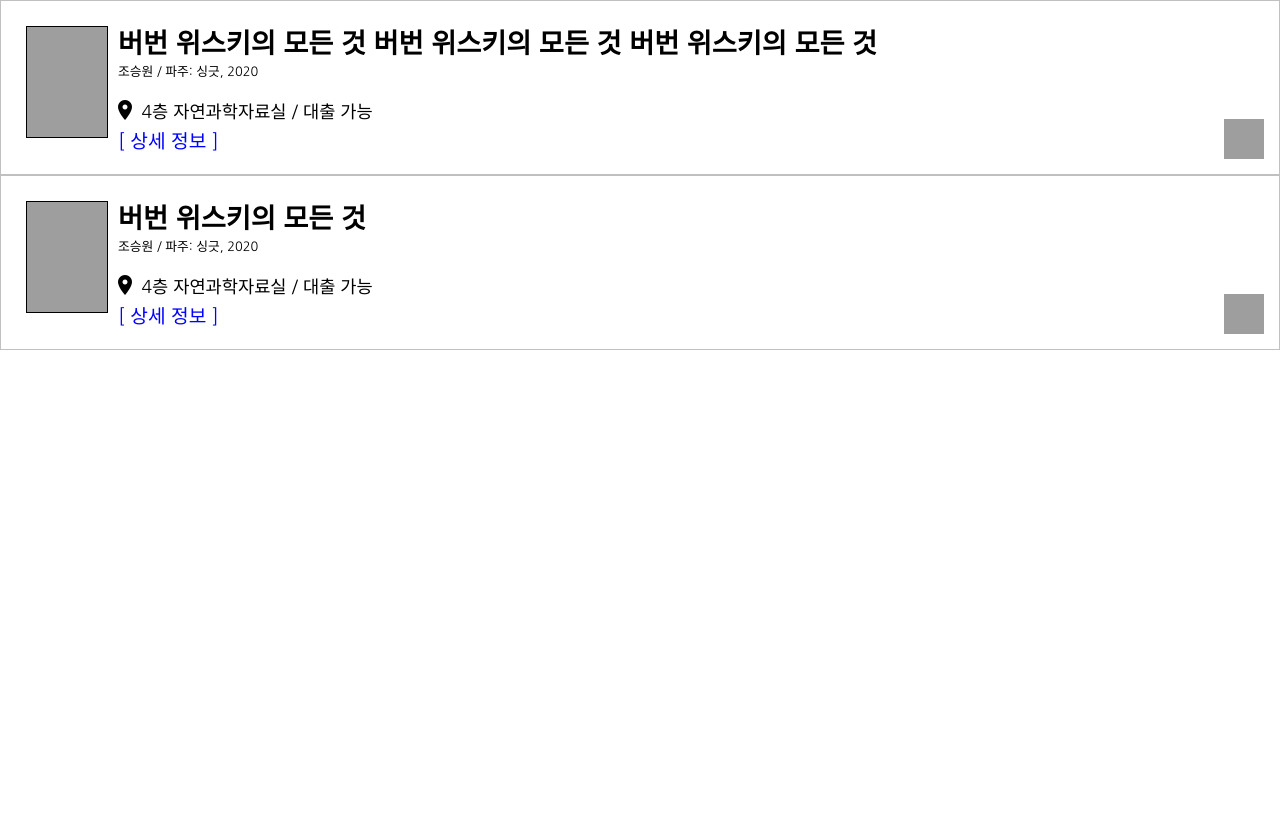
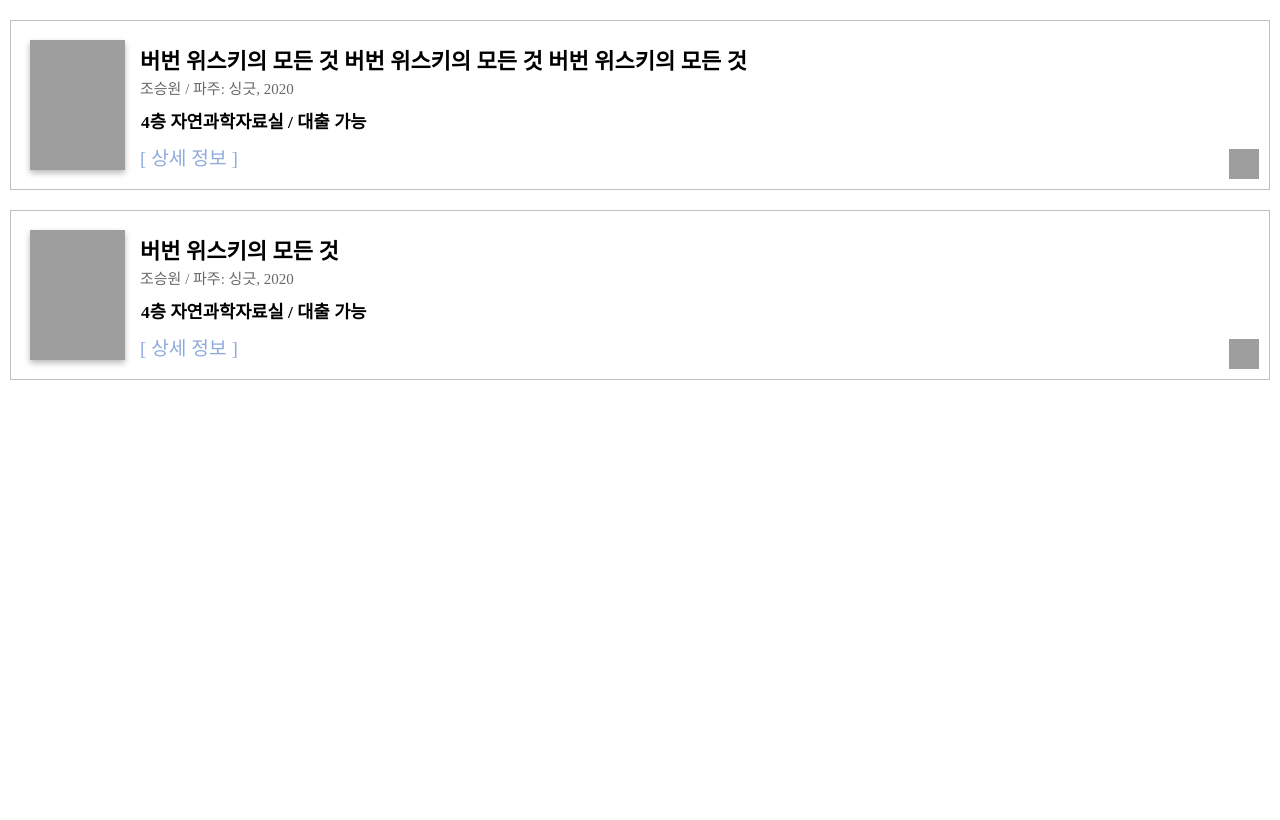
Before and after one commit to rewls/knu_hackathon, a PHP site: page /book_info.php in a window 1280 px wide. Before the commit the page ends 350 px from the top, so only its background shows below. Run offline with PHP 8.4, Linux system fonts and the light colour scheme; some libraries are stand-ins or nearby versions; grey boxes are pictures that could not be loaded.

Commit message:
Update design

```diff
--- a/book_info.php
+++ b/book_info.php
@@ -12,17 +12,241 @@
     $(document).ready(function() {
 
     });
+    $(".check-icon").on('click',function() {
+          $(this).toggleClass("checked");
+          if $(this).hasClass("checked"){
+            $(this).setAttribute('src', 'img/heart.png');
+          }
+          else{
+            $(this).setAttribute('src', 'img/heart_1.png');
+          }
+      });
   </script>
   <style>
     @import url('https://fonts.googleapis.com/css2?family=Nanum+Gothic:wght@400;700;800&display=swap');
-    .info-box { border:1px solid silver; padding: 20px; overflow:hidden; position: relative; text-overflow:ellipsis; white-space:nowrap;}
-    .book-img { border:1px solid; width:80px; height:110.19px; float: left; margin: 5px; position:static}
-    .book-title { vertical-align: top; text-align: center; padding: 5px; font-family:Nanum Gothic; font-size: 170%; font-weight: bolder;}
-    .book-author { vertical-align: top; text-align: center; padding: 5px; font-family:Nanum Gothic; font-size: 80%; font-weight: 100; }
-    .book-status { vertical-align: top; text-align: center; font-family:Nanum Gothic; font-size: 110%;}
-    .book-detail { vertical-align: top; text-align: center; padding: 5px; font-family:Nanum Gothic; font-size: 120%; color: blue;}
-    .check-icon { animation-name: HeartAni; animation-duration:0.3s; animation-iteration-count:1;padding:15px; position: absolute; bottom: 0px; right:0px; height:40px; width:40px;}
-    @keyframes HeartAni{0%, 100%{width:40px; height:40px;} 50%{width:60px; height:60px;}}
+    .search_bar{
+        z-index: 10;
+        position: absolute;
+        margin-top: 20px;
+        width:55%;
+        height: 50px;
+        left: 50%;
+        transform: translateX(-50%);
+      }
+      .dropbtn{
+        position: absolute;
+        top: 50%;
+        left: 10px;
+        transform: translateY(-50%);
+        cursor: pointer;
+      }
+      .list{
+        box-shadow: 0px 6px 6px 0px rgb(0 0 0 / 28%);
+        width: 90px;
+        padding-bottom:5px;
+        border-radius: 0 0 0.5em 0.5em;
+        border-style: none;
+        position: absolute;
+        background: #fff;
+        top:17px;
+        left:-4px;
+        display: none;
+      }
+      .list.on{
+        display: block;
+      }
+      .dropbtn>.list>span{
+        display: block;
+        width: 70px;
+        cursor:pointer;
+        padding-right: 10px;
+        padding-left: 10px;
+        padding-bottom: 3px;
+      }
+      .dropbtn>.list>span:hover{
+        background: #eee;
+      }
+      input:focus {outline:none;}
+      .search_bar>input{
+        width: calc(100% - 105px);
+        height: 50px;
+        padding: 0px 20px 0px 85px;
+        box-shadow: 0 3px 6px 0 rgb(0 0 0 / 28%);
+        background-color: #ffffff;
+        border: none;
+        font-family: NotoSansCJKkr;
+        font-size: 20px;
+        font-weight: normal;
+        font-stretch: normal;
+        font-style: normal;
+        line-height: 1.48;
+        letter-spacing: normal;
+        text-align: left;
+        border-radius: 1em;
+        position: absolute;
+        left: 50%;
+        transform: translateX(-50%);
+      }
+      .drop_result{
+        position: absolute;
+        transform: translateY(-50%);
+        top: 50%;
+        width: 50px;
+        text-align: center;
+      }
+      #search_commit{
+        background-image: url(/img/search_icon.png);
+        width: 48px;
+        height: 48px;
+        border: none;
+        background-color: rgba( 255, 255, 255, 0 );
+        position: absolute;
+        top: 50%;
+        right: 8px;
+        transform: translateY(-50%);
+        background-size: cover;
+      }
+      button{
+        cursor: pointer;
+      }
+      .drop_icon{
+        position: absolute;
+        transform: translateY(-50%);
+        top: 50%;
+        left: 50px;
+      }
+      #contents{
+        position: absolute;
+        top: 80px;
+        left: 50%;
+        transform: translateX(-50%);
+        width: 60%;
+        height: auto;
+      }
+      .info-box {
+        border:1px solid silver;
+        padding: 14px;
+        overflow:hidden;
+        position: relative;
+        white-space:nowrap;
+        margin:20px 10px 0px 10px;
+      }
+
+      .info-box>div{
+        display: inline-block;
+        margin-left: 10px;
+        width:calc(100% - 101px);
+      }
+      .info-box>div>.material-icons{
+        display: none;
+      }
+      .book-img {
+        border: none;
+        box-shadow: 0 3px 6px 0 rgb(0 0 0 / 28%);
+        width:95px;
+        height:130px;
+        float: left;
+        margin: 5px;
+        position:static;
+      }
+      .book-title {
+        padding-top: 8px;
+        vertical-align: top;
+        font-family:MGB;
+        font-size: 22px;
+        font-weight: bolder;
+        width: 100%;
+        white-space: nowrap;
+        overflow: hidden;
+        text-overflow: ellipsis;
+          display: block;
+      }
+      .full>.book-author,.full>.book-status{
+        display: none;
+      }
+      .full .book-title {
+        display: block;
+        white-space: normal;
+      }
+      .book-author {
+        vertical-align: top;
+        padding-top: 2px;
+        font-family:NSR;
+        font-size: 15px;
+        color: #686868;
+        font-weight: lighter;
+          display: block;
+      }
+      .book-status {
+        padding-top: 10px;
+        vertical-align: top;
+        padding-left: 1px;
+        font-family: 'NSR';
+        font-size: 110%;
+        font-weight: bold;
+          display: block;
+      }
+      .book-detail {
+        vertical-align: top;
+        padding-top: 10px;
+        font-family:Nanum Gothic;
+        font-family: 'NSR';
+        font-size: 120%;
+        font-weight: normal;
+        color: #8faadc;
+          display: block;
+      }
+      @media (max-width:1320px){
+
+      }
+      @media (max-width:1100px){
+        .top_side{
+          display: none;
+        }
+        .top_menu{
+          grid-template-columns:1fr 1fr 1fr;
+        }
+        .search_bar{
+          width: calc(100% - 165px);
+        }
+        #contents{
+          position: absolute;
+          top: 80px;
+          left: 50%;
+          transform: translateX(-50%);
+          width: 100%;
+          height: auto;
+        }
+      }
+      @media (max-width:700px){
+        .search_bar{
+          width: calc(100% - 80px);
+        }
+        .search_bar>input{
+          width: calc(100% - 80px);
+        }
+        .drop_result{
+          left:-15px;
+        }
+        .drop_icon{
+          left:35px;
+        }
+      }
+      .check-icon {
+
+        padding:10px;
+        position: absolute;
+        bottom: 0px;
+        right:0px;
+        height:30px;
+        width:30px;
+      }
+      .check-icon.checked{
+        animation-name: HeartAni;
+        animation-duration:0.3s;
+        animation-iteration-count:1;
+      }
+    @keyframes HeartAni{0%, 100%{width:30px; height:30px;} 50%{width:40px; height:40px;}}
   </style>
 </head>
   <body>
@@ -30,10 +254,10 @@
       <img class="book-img" src="example.jpg" alt="버번 위스키의 모든 것">
       <div>
         <img src="img/heart_1.png" class="check-icon", alt="Heart">
-        <span class="book-title"> 버번 위스키의 모든 것 버번 위스키의 모든 것 버번 위스키의 모든 것 </span><br>
-        <span class="book-author"> 조승원 / 파주: 싱긋, 2020 </span><br><br>
+        <span class="book-title"> 버번 위스키의 모든 것 버번 위스키의 모든 것 버번 위스키의 모든 것 </span>
+        <span class="book-author"> 조승원 / 파주: 싱긋, 2020 </span>
         <span class="material-icons">room</span>
-        <span class="book-status"> 4층 자연과학자료실 / 대출 가능 </span><br>
+        <span class="book-status"> 4층 자연과학자료실 / 대출 가능 </span>
         <span class="book-detail"> [ 상세 정보 ] </span>
       </div>
     </div>
@@ -41,10 +265,10 @@
       <img class="book-img" src="example.jpg" alt="버번 위스키의 모든 것">
       <div>
         <img src="img/heart_1.png" class="check-icon", alt="Heart">
-        <span class="book-title"> 버번 위스키의 모든 것 </span><br>
-        <span class="book-author"> 조승원 / 파주: 싱긋, 2020 </span><br><br>
+        <span class="book-title"> 버번 위스키의 모든 것 </span>
+        <span class="book-author"> 조승원 / 파주: 싱긋, 2020 </span>
         <span class="material-icons">room</span>
-        <span class="book-status"> 4층 자연과학자료실 / 대출 가능 </span><br>
+        <span class="book-status"> 4층 자연과학자료실 / 대출 가능 </span>
         <span class="book-detail"> [ 상세 정보 ] </span>
       </div>
     </div>
```
